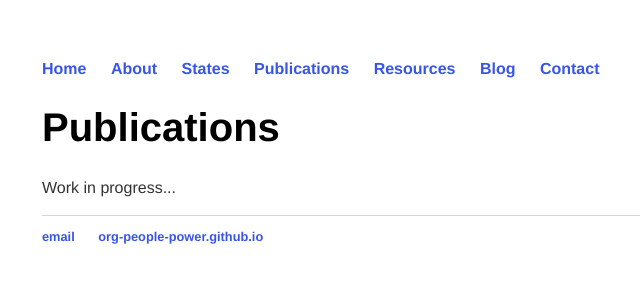
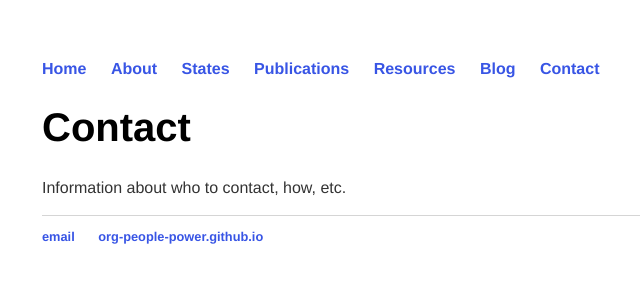
Before and after one commit to org-people-power/org-people-power.github.io, a Jekyll site: the page built from contact/index.html, in a window 1280 px wide. Shown: the top 300 px of the page, without its empty margins (150-790 px from the left). Built offline with Jekyll 4.4.1, drawn with Linux system fonts in a browser that asks for light colours.

Commit message:
Update index.html

```diff
--- a/contact/index.html
+++ b/contact/index.html
@@ -1,8 +1,8 @@
 ---
 layout: default
-title: Publications
+title: Contact
 ---
 <div class="blurb">
-	<h1>Publications</h1>
-	<p>Work in progress...</p>
+	<h1>Contact</h1>
+	<p>Information about who to contact, how, etc.</p>
 </div><!-- /.blurb -->
```
